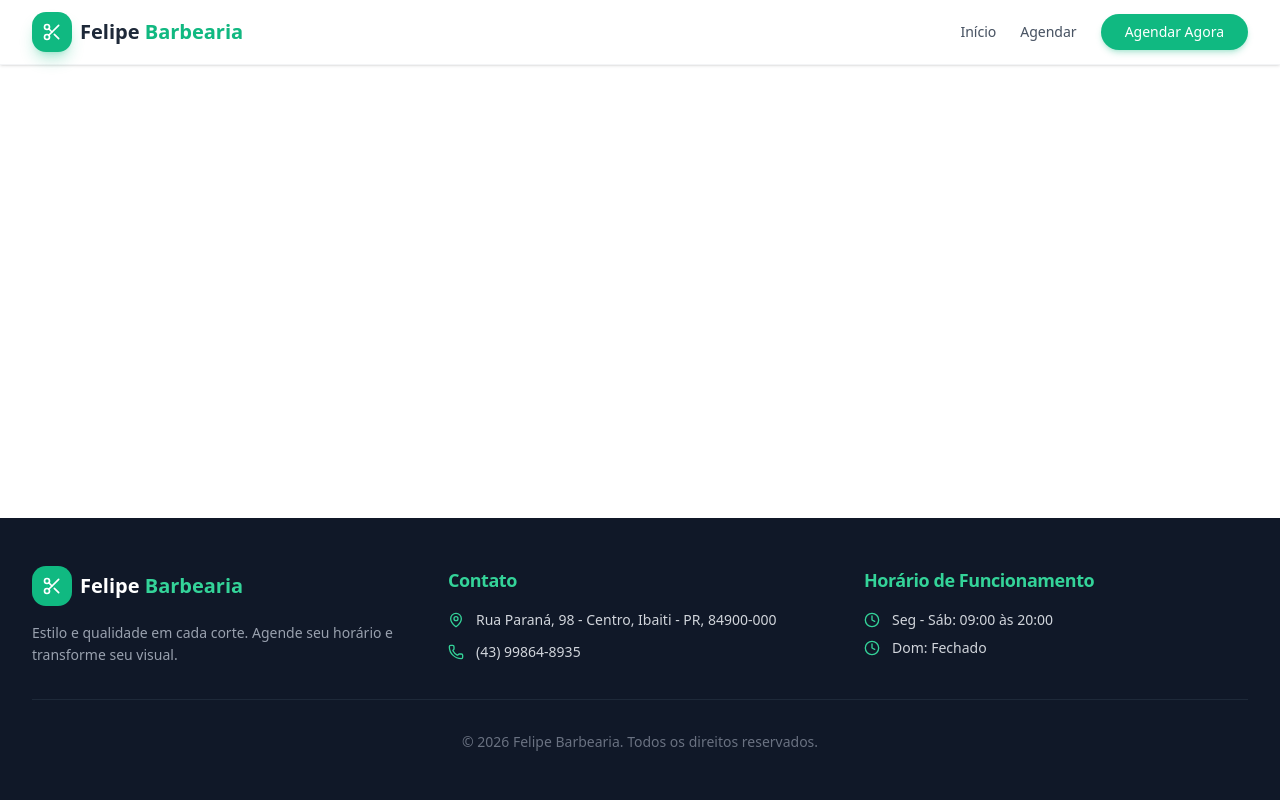
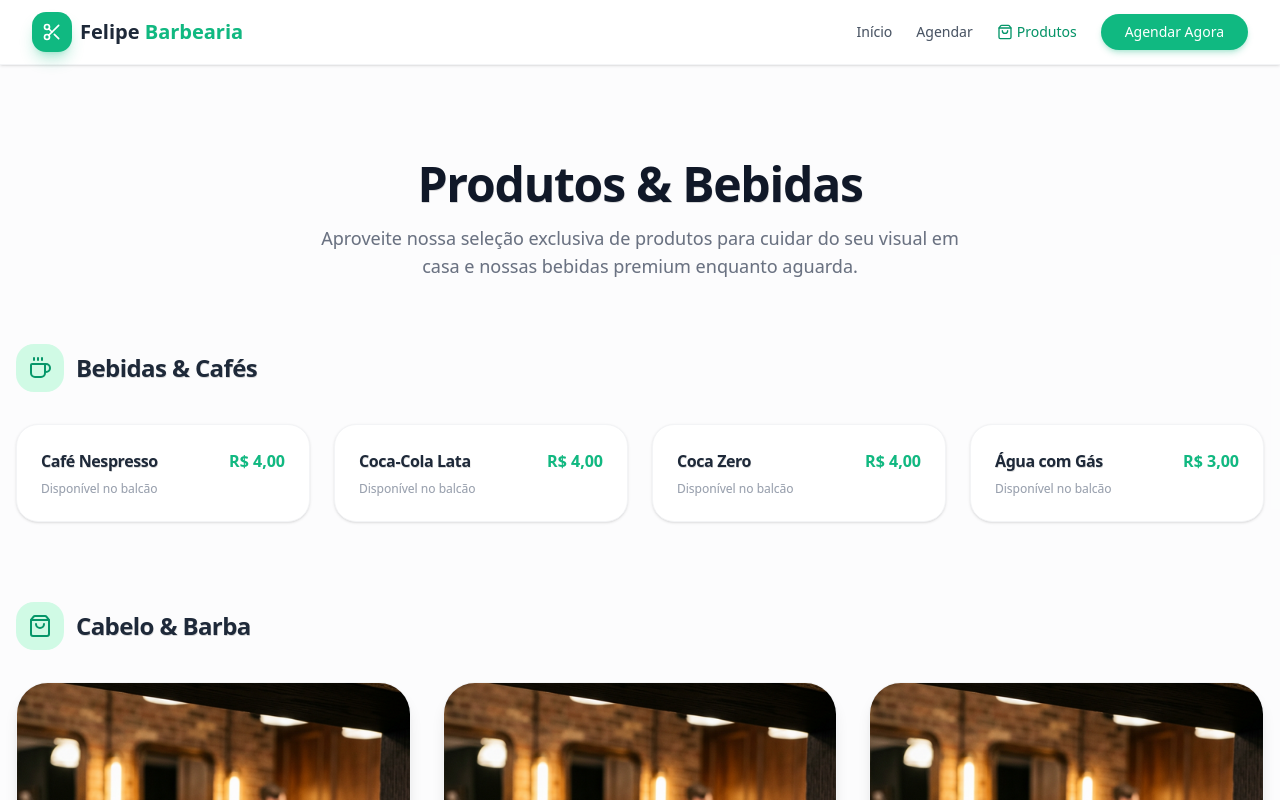
Before and after one commit to JhonatanGabrelTI/barbeariadofelipe, a React (Vite) app: page /produtos in a window 1280 px wide. Shown: the top 800 px of the page. Built offline with nearby package versions, Linux system fonts and the light colour scheme; no server answers.

Commit message:
feat: atualiza precos reais e adiciona pagina de Produtos

```diff
--- a/src/App.tsx
+++ b/src/App.tsx
@@ -7,6 +7,7 @@ import { Footer } from '@/components/Footer'
 import { Home } from '@/pages/Home'
 import { Agendar } from '@/pages/Agendar'
 import { Painel } from '@/pages/Painel'
+import { Produtos } from '@/pages/Produtos'
 
 const queryClient = new QueryClient({
   defaultOptions: {
@@ -29,6 +30,7 @@ function App() {
                 <Route path="/" element={<Home />} />
                 <Route path="/agendar" element={<Agendar />} />
                 <Route path="/painel" element={<Painel />} />
+                <Route path="/produtos" element={<Produtos />} />
               </Routes>
             </main>
             <Footer />
--- a/src/components/Navbar.tsx
+++ b/src/components/Navbar.tsx
@@ -1,6 +1,6 @@
 import { useState } from 'react'
 import { Link, useLocation } from 'react-router-dom'
-import { Scissors, Menu, X, LayoutDashboard } from 'lucide-react'
+import { Scissors, Menu, X, LayoutDashboard, ShoppingBag } from 'lucide-react'
 import { useAuth } from '@/contexts/AuthContext'
 import { useAdmin } from '@/hooks/useAdmin'
 import { Button } from '@/components/ui/button'
@@ -46,6 +46,16 @@ export function Navbar() {
                             ].join(' ')}
                         >
                             Agendar
+                        </Link>
+                        <Link
+                            to="/produtos"
+                            className={[
+                                'text-sm font-medium transition-colors duration-200 flex items-center gap-1',
+                                isActive('/produtos') ? 'text-emerald-600' : 'text-gray-600 hover:text-emerald-500'
+                            ].join(' ')}
+                        >
+                            <ShoppingBag className="w-4 h-4" />
+                            Produtos
                         </Link>
                         {user && (
                             <>
@@ -111,6 +121,17 @@ export function Navbar() {
                         >
                             Agendar
                         </Link>
+                        <Link
+                            to="/produtos"
+                            onClick={() => setIsOpen(false)}
+                            className={[
+                                'block px-4 py-2 rounded-lg text-sm font-medium transition-colors flex items-center gap-2',
+                                isActive('/produtos') ? 'bg-emerald-50 text-emerald-600' : 'text-gray-600 hover:bg-gray-50'
+                            ].join(' ')}
+                        >
+                            <ShoppingBag className="w-4 h-4" />
+                            Produtos
+                        </Link>
                         {user && (
                             <>
                                 {isAdmin && (
--- a/src/pages/Agendar.tsx
+++ b/src/pages/Agendar.tsx
@@ -20,12 +20,12 @@ import { ptBR } from 'date-fns/locale'
 import { Scissors, Clock, CheckCircle, CalendarOff, Ban, Mail } from 'lucide-react'
 
 const services = [
-    { id: 'corte-classico', name: 'Corte Clássico', price: 'R$ 40', duration: 30 },
-    { id: 'barba', name: 'Barba', price: 'R$ 30', duration: 20 },
-    { id: 'corte-barba', name: 'Corte + Barba', price: 'R$ 60', duration: 45 },
-    { id: 'degrade', name: 'Degradê', price: 'R$ 45', duration: 40 },
-    { id: 'sobrancelha', name: 'Sobrancelha', price: 'R$ 15', duration: 10 },
-    { id: 'hidratacao', name: 'Hidratação', price: 'R$ 50', duration: 30 },
+    { id: 'corte-cabelo', name: 'Corte de Cabelo', price: 'R$ 35', duration: 30 },
+    { id: 'barba-completa', name: 'Barba Completa', price: 'R$ 35', duration: 30 },
+    { id: 'cabelo-barba', name: 'Cabelo e Barba', price: 'R$ 65', duration: 50 },
+    { id: 'sobrancelhas', name: 'Sobrancelhas', price: 'R$ 15', duration: 15 },
+    { id: 'cabelo-sobrancelhas', name: 'Cabelo e Sobrancelhas', price: 'R$ 45', duration: 40 },
+    { id: 'cabelo-barba-sobrancelhas', name: 'Cabelo, Barba e Sobrancelhas', price: 'R$ 75', duration: 60 },
 ]
 
 const timeSlots = [
--- a/src/pages/Home.tsx
+++ b/src/pages/Home.tsx
@@ -3,12 +3,12 @@ import { Button } from '@/components/ui/button'
 import { Phone, MapPin, Scissors, Star, Clock, Users } from 'lucide-react'
 
 const services = [
-    { name: 'Corte Clássico', price: 'R$ 40', duration: '30 min', icon: Scissors },
-    { name: 'Barba', price: 'R$ 30', duration: '20 min', icon: Scissors },
-    { name: 'Corte + Barba', price: 'R$ 60', duration: '45 min', icon: Scissors },
-    { name: 'Degradê', price: 'R$ 45', duration: '40 min', icon: Scissors },
-    { name: 'Sobrancelha', price: 'R$ 15', duration: '10 min', icon: Scissors },
-    { name: 'Hidratação', price: 'R$ 50', duration: '30 min', icon: Scissors },
+    { name: 'Corte de Cabelo', price: 'R$ 35', duration: '30 min', icon: Scissors },
+    { name: 'Barba Completa', price: 'R$ 35', duration: '30 min', icon: Scissors },
+    { name: 'Cabelo e Barba', price: 'R$ 65', duration: '50 min', icon: Scissors },
+    { name: 'Sobrancelhas', price: 'R$ 15', duration: '15 min', icon: Scissors },
+    { name: 'Cabelo e Sobrancelhas', price: 'R$ 45', duration: '40 min', icon: Scissors },
+    { name: 'Cabelo, Barba e Sobrancelhas', price: 'R$ 75', duration: '60 min', icon: Scissors },
 ]
 
 const stats = [
--- a/src/pages/Painel.tsx
+++ b/src/pages/Painel.tsx
@@ -29,12 +29,12 @@ import {
 } from 'lucide-react'
 
 const servicePrices: Record<string, number> = {
-    'Corte Clássico': 40,
-    'Barba': 30,
-    'Corte + Barba': 60,
-    'Degradê': 45,
-    'Sobrancelha': 15,
-    'Hidratação': 50,
+    'Corte de Cabelo': 35,
+    'Barba Completa': 35,
+    'Cabelo e Barba': 65,
+    'Sobrancelhas': 15,
+    'Cabelo e Sobrancelhas': 45,
+    'Cabelo, Barba e Sobrancelhas': 75,
 }
 
 type FilterStatus = 'todos' | 'confirmado' | 'cancelado' | 'realizado'
--- /dev/null
+++ b/src/pages/Produtos.tsx
@@ -0,0 +1,124 @@
+import { Coffee, Beer, ShoppingBag, Check } from 'lucide-react'
+import { Button } from '@/components/ui/button'
+
+const drinks = [
+    { name: 'Café Nespresso', price: 'R$ 4,00', icon: Coffee },
+    { name: 'Coca-Cola Lata', price: 'R$ 4,00', icon: Beer },
+    { name: 'Coca Zero', price: 'R$ 4,00', icon: Beer },
+    { name: 'Água com Gás', price: 'R$ 3,00', icon: Beer },
+]
+
+const careProducts = [
+    {
+        name: 'Pasta Modeladora Premium',
+        price: 'R$ 45,00',
+        description: 'Efeito matte e alta fixação para o dia todo.',
+        image: '/products.png'
+    },
+    {
+        name: 'Cera Modeladora',
+        price: 'R$ 40,00',
+        description: 'Brilho natural e fixação flexível.',
+        image: '/products.png'
+    },
+    {
+        name: 'Óleo para Barba',
+        price: 'R$ 35,00',
+        description: 'Hidratação e perfume exclusivo.',
+        image: '/products.png'
+    },
+]
+
+export function Produtos() {
+    return (
+        <div className="min-h-screen pt-24 pb-16 px-4 bg-gray-50/50">
+            <div className="max-w-7xl mx-auto">
+                <div className="text-center mb-16">
+                    <h1 className="text-4xl sm:text-5xl font-black text-gray-900 mb-4 tracking-tight">Produtos & Bebidas</h1>
+                    <p className="text-gray-500 text-lg max-w-2xl mx-auto">
+                        Aproveite nossa seleção exclusiva de produtos para cuidar do seu visual em casa e nossas bebidas premium enquanto aguarda.
+                    </p>
+                </div>
+
+                {/* Drinks Section */}
+                <section className="mb-20">
+                    <div className="flex items-center gap-3 mb-8">
+                        <div className="w-12 h-12 bg-emerald-100 rounded-2xl flex items-center justify-center">
+                            <Coffee className="w-6 h-6 text-emerald-600" />
+                        </div>
+                        <h2 className="text-2xl font-bold text-gray-800">Bebidas & Cafés</h2>
+                    </div>
+
+                    <div className="grid grid-cols-1 sm:grid-cols-2 lg:grid-cols-4 gap-6">
+                        {drinks.map((drink) => (
+                            <div key={drink.name} className="bg-white p-6 rounded-3xl border border-gray-100 shadow-sm hover:shadow-md transition-all">
+                                <div className="flex items-center justify-between mb-2">
+                                    <h3 className="font-bold text-gray-800">{drink.name}</h3>
+                                    <span className="text-emerald-500 font-bold">{drink.price}</span>
+                                </div>
+                                <div className="text-xs text-gray-400">Disponível no balcão</div>
+                            </div>
+                        ))}
+                    </div>
+                </section>
+
+                {/* Care Products Section */}
+                <section>
+                    <div className="flex items-center gap-3 mb-8">
+                        <div className="w-12 h-12 bg-emerald-100 rounded-2xl flex items-center justify-center">
+                            <ShoppingBag className="w-6 h-6 text-emerald-600" />
+                        </div>
+                        <h2 className="text-2xl font-bold text-gray-800">Cabelo & Barba</h2>
+                    </div>
+
+                    <div className="grid grid-cols-1 md:grid-cols-3 gap-8">
+                        {careProducts.map((product) => (
+                            <div key={product.name} className="group bg-white rounded-[2rem] overflow-hidden border border-gray-100 shadow-lg hover:shadow-2xl transition-all duration-500">
+                                <div className="aspect-[4/5] overflow-hidden relative">
+                                    {/* Using a placeholder if image fails, but I'll try to use the ones I generated */}
+                                    <img
+                                        src={product.image}
+                                        alt={product.name}
+                                        className="w-full h-full object-cover group-hover:scale-110 transition-transform duration-700"
+                                    />
+                                    <div className="absolute inset-0 bg-gradient-to-t from-black/60 to-transparent opacity-0 group-hover:opacity-100 transition-opacity duration-500" />
+                                </div>
+                                <div className="p-8">
+                                    <div className="flex items-center justify-between mb-3">
+                                        <h3 className="text-xl font-bold text-gray-900 leading-tight">{product.name}</h3>
+                                        <span className="text-xl font-black text-emerald-500">{product.price}</span>
+                                    </div>
+                                    <p className="text-gray-500 text-sm mb-6 leading-relaxed">
+                                        {product.description}
+                                    </p>
+                                    <ul className="space-y-2 mb-8">
+                                        <li className="flex items-center gap-2 text-xs text-emerald-600 font-medium bg-emerald-50 w-fit px-3 py-1 rounded-full">
+                                            <Check className="w-3 h-3" /> Uso Profissional
+                                        </li>
+                                    </ul>
+                                    <Button className="w-full h-12 bg-gray-900 border-2 border-gray-900 text-white rounded-xl font-bold group-hover:bg-transparent group-hover:text-gray-900 transition-all duration-300">
+                                        Adquirir na Barbearia
+                                    </Button>
+                                </div>
+                            </div>
+                        ))}
+                    </div>
+                </section>
+
+                {/* Footer Info */}
+                <div className="mt-20 bg-emerald-500 rounded-[2.5rem] p-10 text-white text-center relative overflow-hidden shadow-2xl shadow-emerald-500/20">
+                    <div className="absolute top-0 right-0 w-64 h-64 bg-white/10 rounded-full -translate-y-1/2 translate-x-1/2 blur-3xl" />
+                    <div className="relative z-10">
+                        <h3 className="text-2xl font-bold mb-4 text-emerald-50">Gostou de algum produto?</h3>
+                        <p className="text-emerald-50 mb-8 max-w-xl mx-auto">
+                            Consulte a disponibilidade em estoque no dia do seu atendimento ou peça diretamente para o seu barbeiro.
+                        </p>
+                        <Button className="bg-white text-emerald-600 hover:bg-emerald-50 px-10 h-14 rounded-2xl font-black text-lg shadow-xl shadow-black/10">
+                            Falar no WhatsApp
+                        </Button>
+                    </div>
+                </div>
+            </div>
+        </div>
+    )
+}
```
Also changed, not shown: public/drinks.png (added), public/products.png (added).
